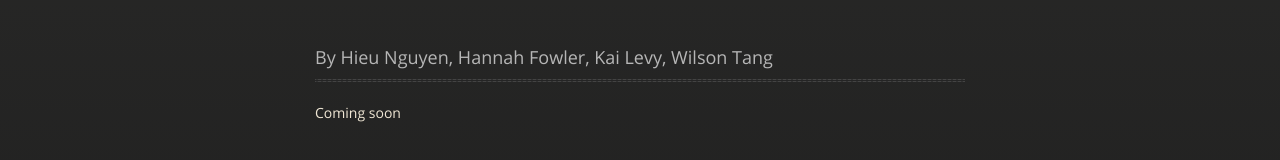
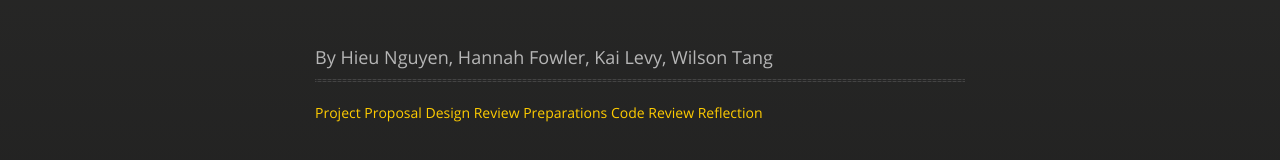
Before and after one commit to kailevy/DJPhatEnchantah, a plain HTML site: page index.html in a window 1280 px wide. Shown: the part 226-386 px from the top of the page. Drawn offline with nearby package versions, Linux system fonts and the light colour scheme.

Commit message:
Changed index

```diff
--- a/index.html
+++ b/index.html
@@ -43,7 +43,9 @@
 
 <hr>
 
-<p>Coming soon</p>
+<p><a href='/project-proposal.html'>Project Proposal</a>
+    <a href='/design-review-prep.html'>Design Review Preparations</a>
+    <a href-'/code-review-reflect.html'>Code Review Reflection</a></p>
       </section>
 
     </div>
```
